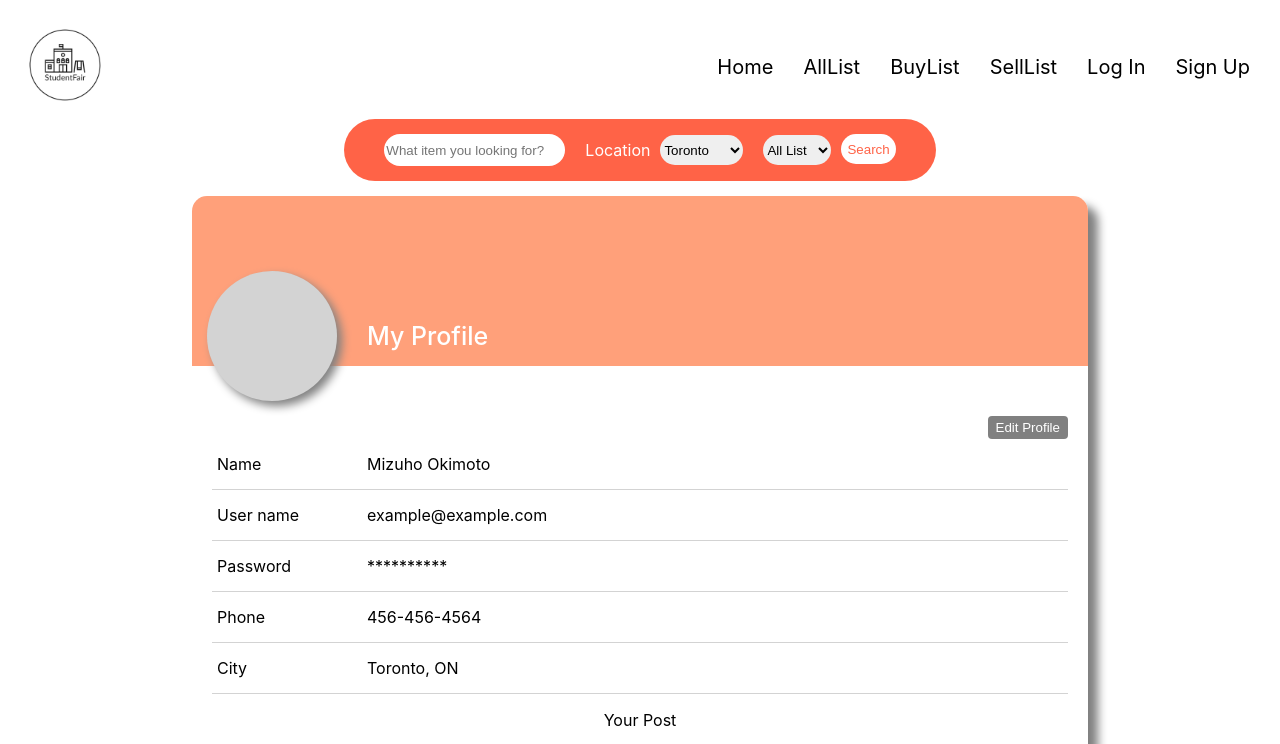
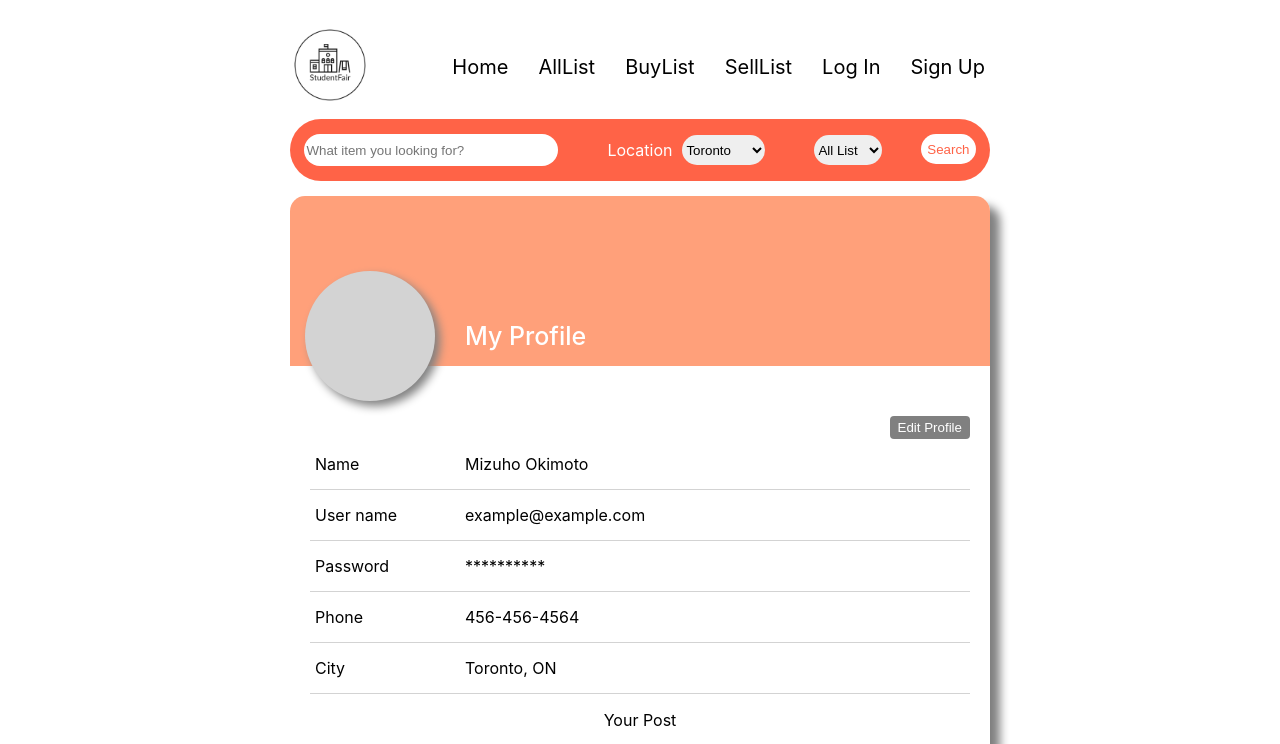
Before and after one commit to MizuhoOkimoto/StudentFair, a React (Create React App) app: page /myProfile in a window 1280 px wide. Shown: the top 744 px of the page. Built offline with nearby package versions, Linux system fonts and the light colour scheme.

Commit message:
editted some small design layout for header

```diff
--- a/src/components/Header.js
+++ b/src/components/Header.js
@@ -11,6 +11,7 @@ import './css/Header.css';
 const Header = () => {
   return (
     <header>
+      <div className="navbar-container">
         <nav className="navbar">
           <Link className="navbar-brand" to="/">
             <img className="navbar-logo" src={logo} alt="Logo Img" />
@@ -36,6 +37,7 @@ const Header = () => {
             </Link>
           </div>
         </nav>
+      </div>
       <div className="search-form-container">
         <form action="/" id="search" className="search-form" method="get">
           <div className="input-search">
--- a/src/components/css/Header.css
+++ b/src/components/css/Header.css
@@ -5,6 +5,11 @@ header {
 #logo {
   background-size: cover;
   width: 200px;
+}
+
+.navbar-container {
+  display: flex;
+  justify-content: center;
 }
 
 .nav-link p {
@@ -15,6 +20,7 @@ header {
 .navbar {
   display: flex;
   justify-content: space-between;
+  width: 720px;
 }
 
 .navbar-sub {
@@ -46,10 +52,16 @@ header {
 }
 
 .search-form {
+  width: 700px;
   display: flex;
-  padding: 15px 40px 15px 40px;
+  padding: 15px 0px 15px 0px;
   background-color: tomato;
   border-radius: 50px;
+  justify-content: space-around;
+}
+
+#searchValue {
+  width: 250px;
 }
 
 .input-container,
@@ -92,6 +104,9 @@ select {
     display: block;
     padding: 25px;
   }
+  #searchValue {
+    width: 95%;
+  }
   input,
   select,
   .submit-button {
--- a/src/components/css/My-Profile.css
+++ b/src/components/css/My-Profile.css
@@ -7,7 +7,8 @@
 
 .myProfile-card {
   box-shadow: 10px 10px 10px gray;
-  width: 70%;
+  /* width: 70%; */
+  width: 700px;
   border-radius: 15px;
 }
 
```
Lines whose indentation alone changed are shown as unchanged.
